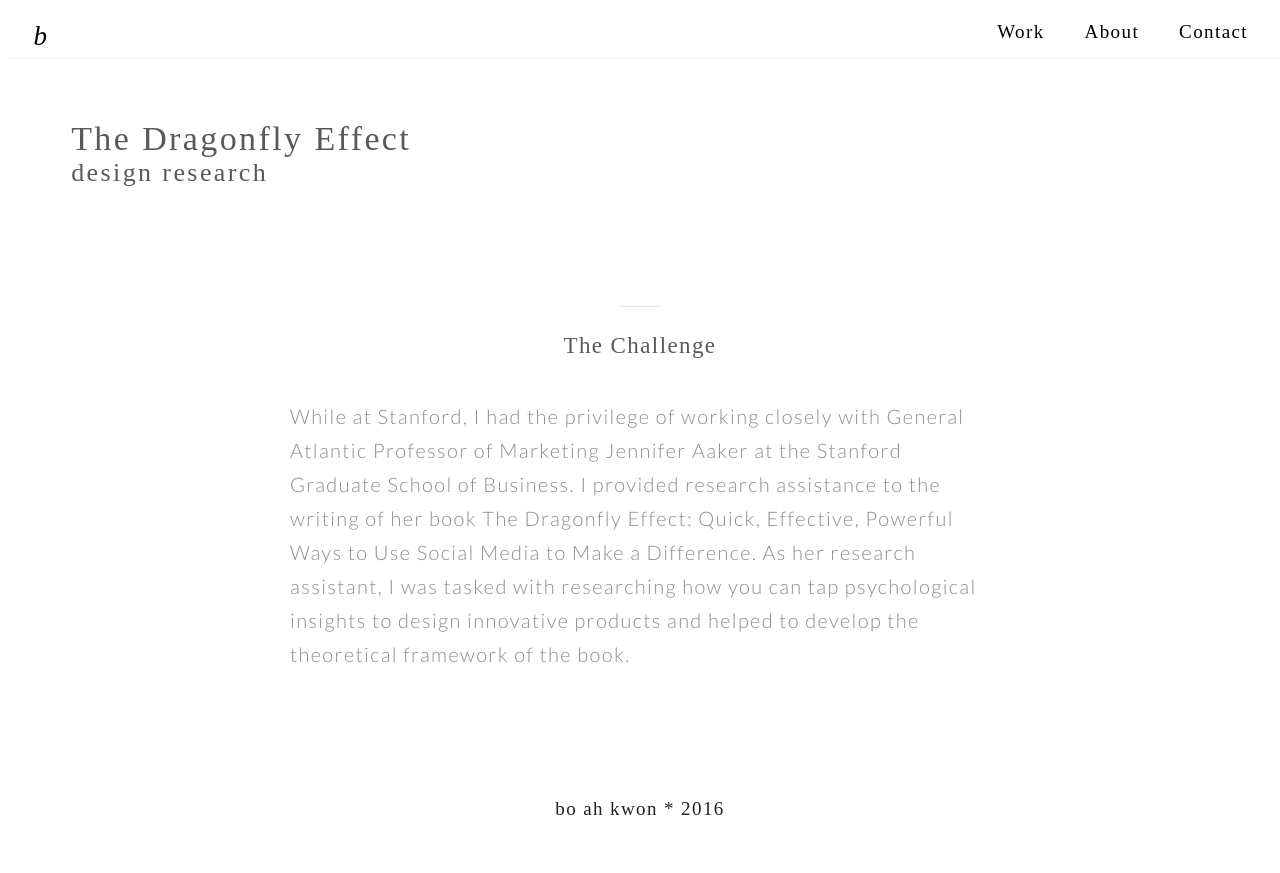
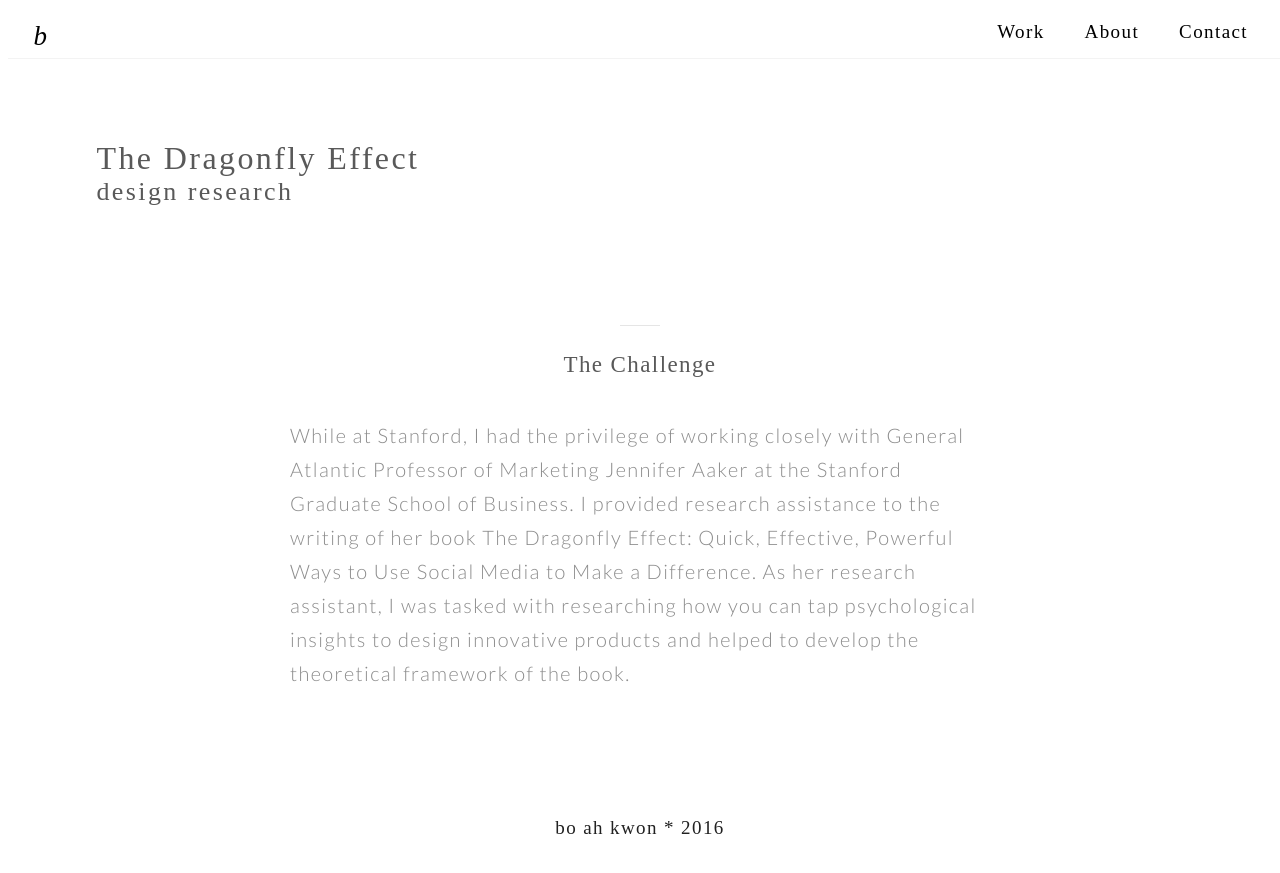
Before and after one commit to bkwon0402/bkwon0402.github.io, a Jekyll site: the page built from ytf.md, in a window 1280 px wide. Shown: the top 873 px of the page. Built offline with Jekyll 4.4.1, drawn with Linux system fonts in a browser that asks for light colours; some web fonts are replaced.

Commit message:
Update core.css

```diff
--- a/styles/core.css
+++ b/styles/core.css
@@ -151,9 +151,9 @@ hr.style-six {
 }
 
 #portfolio_hero {
-	font-size: 		34px;
-	margin-left: 	5%;
-	margin-top: 	120px;
+	font-size: 		32px;
+	margin-left: 	7%;
+	margin-top: 	140px;
 	margin-bottom: 	90px;
 	font-family: "Calluna";
 	letter-spacing: 2.4px;
```
